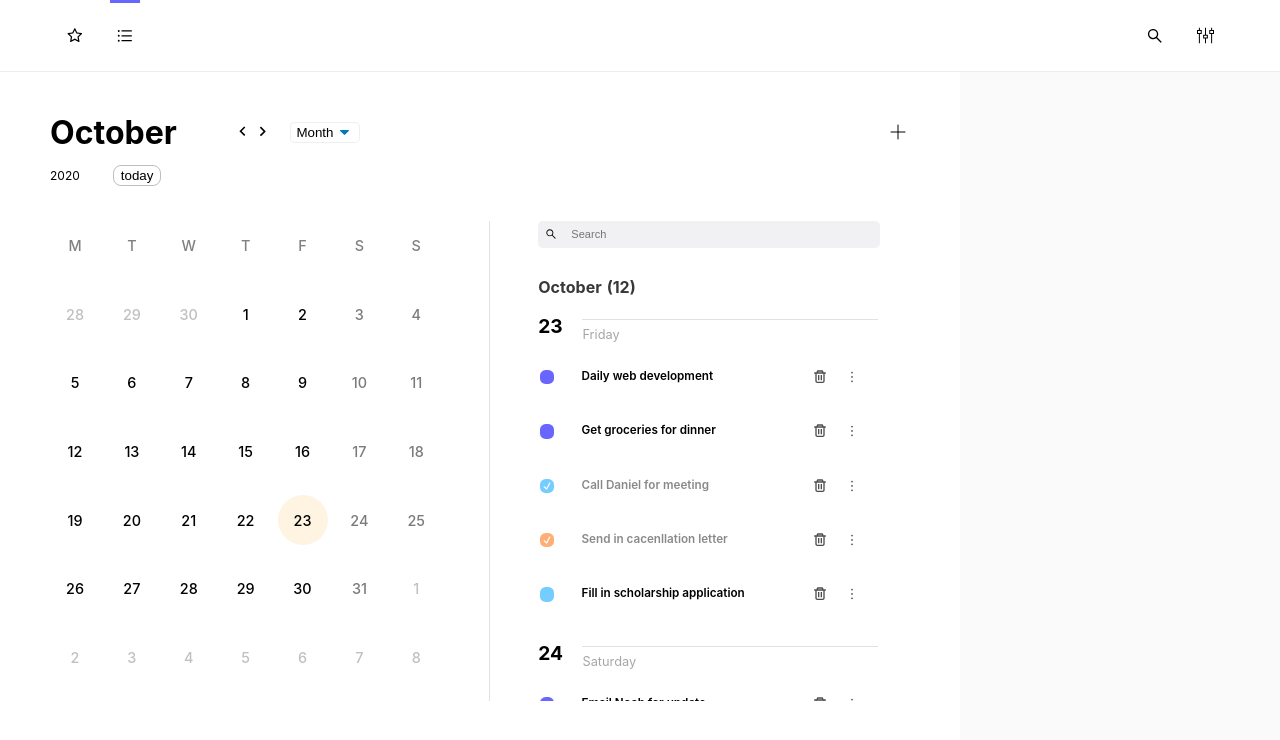
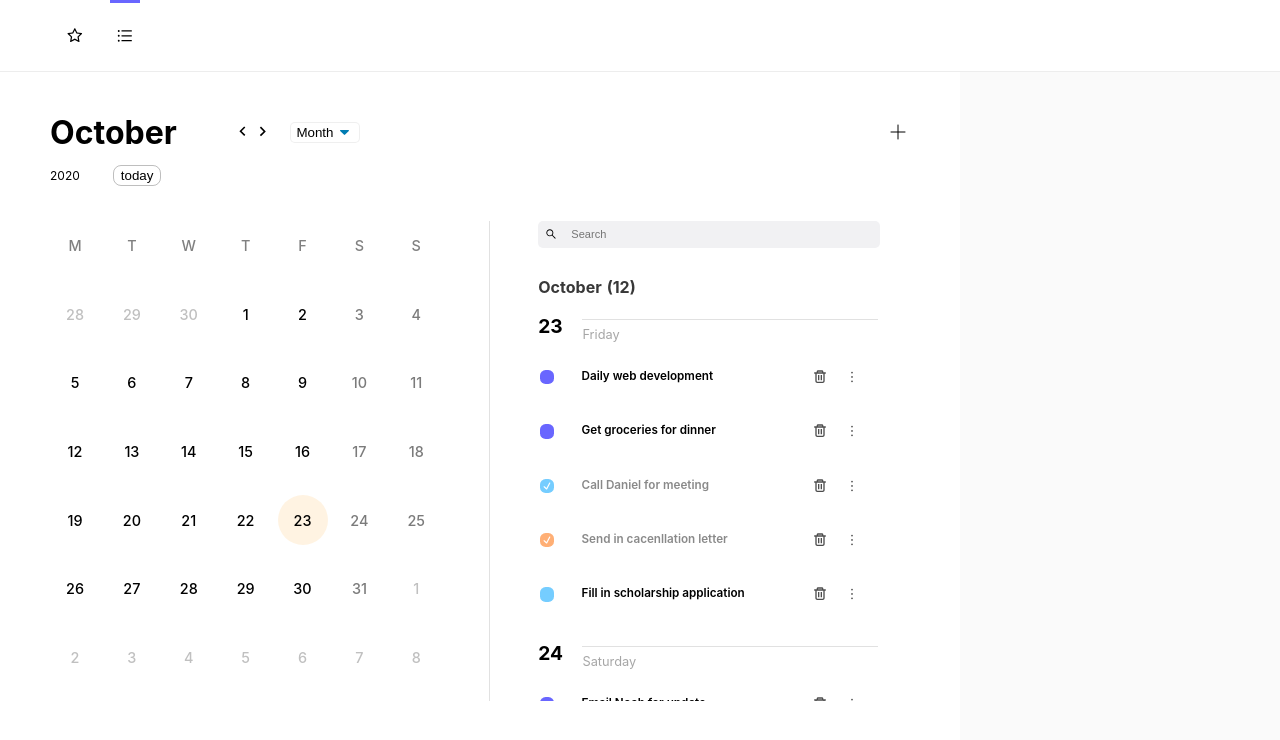
Before and after one commit to jinnn0/to-do, a React (Create React App) app: page /#/monthly in a window 1280 px wide. Shown: the top 740 px of the page. Built offline with nearby package versions, Linux system fonts and the light colour scheme.

Commit message:
Styled Nav & GlobalStyle

```diff
--- a/src/App.jsx
+++ b/src/App.jsx
@@ -1,4 +1,5 @@
 import React from 'react';
+import GlovalStyle from './GlobalStyle';
 import use100vh from './hooks/use100vh';
 import './styles/App.scss';
 import Nav from './components/shared/Nav';
@@ -13,7 +14,8 @@ function App() {
   use100vh();
 
   return (
-    <div className="app">
+    <div className="App">
+      <GlovalStyle />
       <Nav />
       <Switch>
         <Route exact path="/" component={Home} />
--- /dev/null
+++ b/src/GlobalStyle.js
@@ -0,0 +1,52 @@
+import { createGlobalStyle } from 'styled-components';
+
+export const colors = {
+  purple: '#6966ff'
+};
+
+const GlobalStyle = createGlobalStyle`
+  *,
+  *::before,
+  *::after {
+    box-sizing: border-box;
+    padding: 0;
+    margin: 0;
+  }
+
+  :root {
+    --nav-height: 60px;
+    --header-height: 120px;
+    --time-display-height: 50px;
+    --mobile-100vh-fix: calc(var(--vh, 1vh) * 100);
+    --container-padding: 20px;
+    --header-margin-bottom: 2.5em;
+
+    @media (min-width: 750px) {
+      --header-margin-bottom: 4.5em;
+    }
+
+    @media (min-width: 900px) {
+      --nav-height: 72px;
+      --container-padding: 50px;
+    }
+  }
+
+  body {
+    font-family: -apple-system, BlinkMacSystemFont, 'Segoe UI', 'Roboto', 'Oxygen', 'Ubuntu', 'Cantarell',
+    'Fira Sans', 'Droid Sans', 'Helvetica Neue', sans-serif;
+    -webkit-font-smoothing: antialiased;
+    -moz-osx-font-smoothing: grayscale;
+    overflow-x: hidden;
+    background-color: white;
+  }
+
+  .App {
+    min-width: 320px;
+  }
+
+  ul {
+    list-style-type: none;
+  }
+`;
+
+export default GlobalStyle;
--- a/src/components/shared/Nav.jsx
+++ /dev/null
@@ -1,51 +0,0 @@
-import React, { useContext } from 'react';
-import { NavLink } from 'react-router-dom';
-import { ReactComponent as Adjust } from '../../assets/icons/adjust.svg';
-import * as AiIcons from 'react-icons/ai';
-// import { FiInbox } from 'react-icons/fi';
-import { GlobalContext } from '../../contexts/GlobalState';
-
-function Nav() {
-  const { selectedView } = useContext(GlobalContext);
-
-  const Links = [
-    { path: '/', icon: <AiIcons.AiOutlineStar /> },
-    {
-      path: `/${selectedView}`,
-      icon: <AiIcons.AiOutlineUnorderedList />
-    }
-    // {
-    //   path: '/inbox',
-    //   icon: <FiInbox />
-    // }
-  ];
-
-  return (
-    <nav className="nav container flex">
-      <ul className="left flex">
-        {Links.map((link) => (
-          <li key={link.path}>
-            <NavLink exact to={link.path} className="icon flex center" activeClassName=" selected">
-              {link.icon}
-            </NavLink>
-          </li>
-        ))}
-      </ul>
-
-      <ul className="right flex">
-        <li>
-          <div className="icon flex center">
-            <AiIcons.AiOutlineSearch />
-          </div>
-        </li>
-        <li>
-          <div className="icon flex center">
-            <Adjust />
-          </div>
-        </li>
-      </ul>
-    </nav>
-  );
-}
-
-export default Nav;
--- /dev/null
+++ b/src/components/shared/Nav/index.js
@@ -0,0 +1,33 @@
+import React, { useContext } from 'react';
+import { NavContainer, NavList } from './styles';
+import { NavLink } from 'react-router-dom';
+import * as AiIcons from 'react-icons/ai';
+import { GlobalContext } from '../../../contexts/GlobalState';
+
+function Nav() {
+  const { selectedView } = useContext(GlobalContext);
+
+  const Links = [
+    { path: '/', icon: <AiIcons.AiOutlineStar /> },
+    {
+      path: `/${selectedView}`,
+      icon: <AiIcons.AiOutlineUnorderedList />
+    }
+  ];
+
+  return (
+    <NavContainer>
+      <NavList>
+        {Links.map((link) => (
+          <li key={link.path}>
+            <NavLink exact to={link.path} activeClassName=" selected">
+              {link.icon}
+            </NavLink>
+          </li>
+        ))}
+      </NavList>
+    </NavContainer>
+  );
+}
+
+export default Nav;
--- /dev/null
+++ b/src/components/shared/Nav/styles.js
@@ -0,0 +1,50 @@
+import styled from 'styled-components';
+import { colors } from '../../../GlobalStyle';
+
+const NavContainer = styled.nav`
+  width: 100%;
+  height: var(--nav-height);
+  border-bottom: 1px solid rgba(0, 0, 0, 0.07);
+  position: fixed;
+  top: 0;
+  left: 0;
+  z-index: 1;
+  padding: 0 var(--container-padding);
+  background-color: white;
+`;
+
+const NavList = styled.ul`
+  display: flex;
+  height: 100%;
+
+  a {
+    display: flex;
+    align-items: center;
+    justify-content: center;
+    width: 50px;
+    height: 100%;
+    position: relative;
+    overflow: hidden;
+    cursor: pointer;
+
+    &:last-child {
+      margin-right: 0;
+    }
+    &.selected::before {
+      content: '';
+      position: absolute;
+      top: 0;
+      width: 60%;
+      height: 3px;
+      background-color: ${colors.purple};
+      transition: all 0.3s ease-in-out;
+    }
+  }
+
+  svg {
+    color: black;
+    font-size: 1.1rem;
+  }
+`;
+
+export { NavContainer, NavList };
--- a/src/styles/App.scss
+++ b/src/styles/App.scss
@@ -2,7 +2,6 @@
 @import './base/global.scss';
 @import './components/shared-input-select-form.scss';
 @import './components/shared-main-display-layout.scss';
-@import './components/nav.scss';
 @import './components/home.scss';
 @import './components/todo-list.scss';
 @import './components/weekly.scss';
--- a/src/styles/base/global.scss
+++ b/src/styles/base/global.scss
@@ -1,43 +1,6 @@
-* {
-  margin: 0;
-  padding: 0;
-  box-sizing: border-box;
-}
-
-:root {
-  --nav-height: 60px;
-  --header-height: 120px;
-  --time-display-height: 50px;
-  --mobile-100vh-fix: calc(var(--vh, 1vh) * 100);
-  --container-padding: 20px;
-  --header-margin-bottom: 2.5em;
-
-  @media (min-width: 750px) {
-    --header-margin-bottom: 4.5em;
-  }
-
-  @media (min-width: 900px) {
-    --nav-height: 72px;
-    --container-padding: 50px;
-  }
-}
-
-body {
-  font-family: -apple-system, BlinkMacSystemFont, 'Segoe UI', 'Roboto', 'Oxygen', 'Ubuntu', 'Cantarell',
-    'Fira Sans', 'Droid Sans', 'Helvetica Neue', sans-serif;
-  -webkit-font-smoothing: antialiased;
-  -moz-osx-font-smoothing: grayscale;
-  overflow-x: hidden;
-  background-color: white;
-}
-
 .container {
   padding-left: var(--container-padding);
   padding-right: var(--container-padding);
-}
-
-.app {
-  min-width: 320px;
 }
 
 .flex {
@@ -52,7 +15,3 @@ body {
     align-items: center;
   }
 }
-
-ul {
-  list-style-type: none;
-}
--- a/src/styles/components/nav.scss
+++ /dev/null
@@ -1,48 +0,0 @@
-.nav {
-  width: 100%;
-  height: var(--nav-height);
-  border-bottom: 1px solid rgba(0, 0, 0, 0.07);
-  position: fixed;
-  top: 0;
-  left: 0;
-  z-index: 1;
-  background-color: white;
-
-  /* nav link icons */
-  svg {
-    color: black;
-    font-size: 1.1rem;
-  }
-
-  .left,
-  .right {
-    flex: 1;
-    height: 100%;
-
-    a,
-    div {
-      width: 50px;
-      height: 100%;
-      position: relative;
-      overflow: hidden;
-      cursor: pointer;
-
-      &:last-child {
-        margin-right: 0;
-      }
-      &.selected::before {
-        content: '';
-        position: absolute;
-        top: 0;
-        width: 60%;
-        height: 3px;
-        background-color: $purple;
-        transition: all 0.3s ease-in-out;
-      }
-    }
-  }
-
-  .right {
-    justify-content: flex-end;
-  }
-}
```
